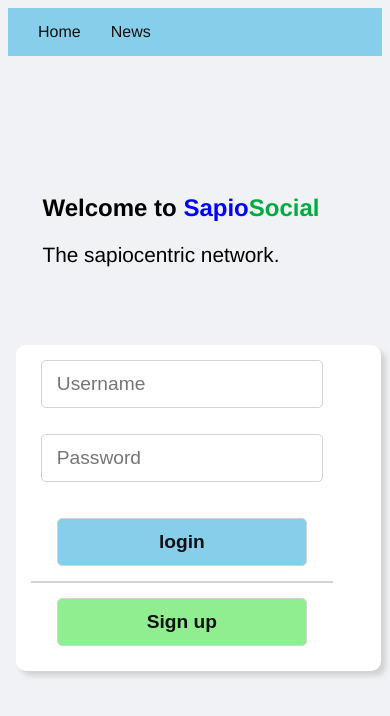
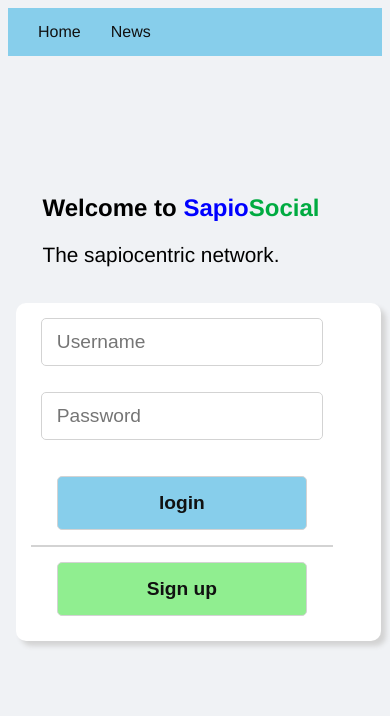
Before and after one commit to sweatshirt0/sapiosocial-js, a React (Create React App) app: page / in a window 390 px wide. Shown: the top 716 px of the page. Built offline with nearby package versions, Linux system fonts and the light colour scheme.

Commit message:
mobile path 6

```diff
--- a/src/index.css
+++ b/src/index.css
@@ -185,7 +185,7 @@ body {
 @media screen and (max-width: 870px) {
 	.form-wrapper {
 		display: flex;
-		top: 35vh;
+		top: 30vh;
 		left: 2vw;
 		padding-left: 15px;
 		width: 350px;
@@ -203,10 +203,13 @@ body {
 	.submit {
 		width: 250px;
 		justify-content: center;
+		border-radius: 5px;
+		padding: 15px;
 	}
 
 	.signup-button {
 		width: 250px;
+		padding: 15px;
 	}
 
 	.divider {
```
